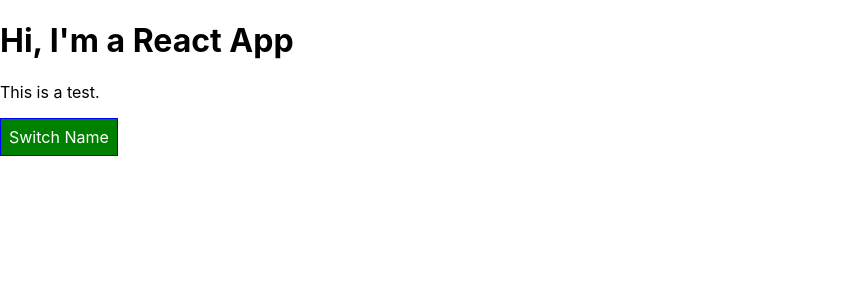
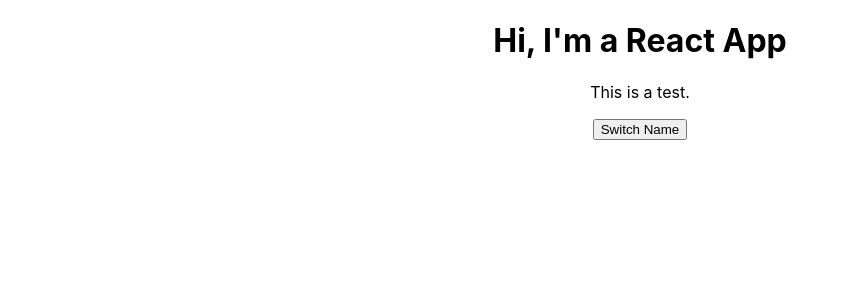
Before and after one commit to bha-demo-apps/react-complete-guide, a React (Create React App) app: page / in a window 1280 px wide. Shown: the top 300 px of the page, without its empty margins (0-849 px from the left). Built offline with nearby package versions, Linux system fonts and the light colour scheme.

Commit message:
Remove inline style

```diff
--- a/src/App.css
+++ b/src/App.css
@@ -1,14 +1,7 @@
-.App {
+/* .App {
   text-align: center;
-}
+} */
 
-.red {
-  color: red;
-}
-
-.bold {
-  font-weight: bold;
-}
 
 /* .App-logo {
   animation: App-logo-spin infinite 20s linear;
--- a/src/App.js
+++ b/src/App.js
@@ -1,8 +1,7 @@
 // Hooks start with 'use' keyword, i.e. useState
 import React, { Component } from 'react';
 // import './App.css';
-import styles from './App.css';
-
+import styles from './App.module.css';
 import Person from './Person/Person';
 
 
@@ -55,15 +54,6 @@ class App extends Component {
   }
 
   render() {
-    const style = {
-      backgroundColor: 'green',
-      color: 'white',
-      font: 'inherit',
-      border: '1px solid blue',
-      padding: '8px',
-      cursor: 'pointer'
-    };
-
     let persons = null;
 
     if (this.state.showPersons) {
@@ -81,30 +71,27 @@ class App extends Component {
           })}
         </div>
       );
-      style.backgroundColor = 'red';
-
     }
 
-    const classes = [];
+    const assignedClasses = [];
 
     if (this.state.persons.length <= 2) {
-      classes.push('red');
+      assignedClasses.push(styles.red);
     }
 
     if (this.state.persons.length <= 1) {
-      classes.push('bold');
+      assignedClasses.push(styles.bold);
     }
 
     return (
         <div className={styles.App}>
           <h1>Hi, I'm a React App</h1>
-          <p className={classes.join(' ')}>This is a test.</p>
+          <p className={assignedClasses.join(' ')}>This is a test.</p>
           {/* An alternative to this.switchNameHandler.bind... */}
           {/* Not recommended to use though coz of performance hit. */}
           {/* <button onClick={() => this.switchNameHandler('Maze!!!')}>Switch Name One</button> */}
 
           <button
-            style={style}
             onClick={this.togglePersonsHandler}>Switch Name</button>
           {persons}
         </div>
--- /dev/null
+++ b/src/App.module.css
@@ -0,0 +1,11 @@
+.App {
+  text-align: center;
+}
+
+.red {
+  color: red;
+}
+
+.bold {
+  font-weight: bold;
+}
--- a/src/Person/Person.css
+++ b/src/Person/Person.css
@@ -7,8 +7,8 @@
   text-align: center;
 }
 
-/* @media (min-width: 500px) {
+@media (min-width: 500px) {
   .Person {
     width: 450px;
   }
-} */
+}
```
